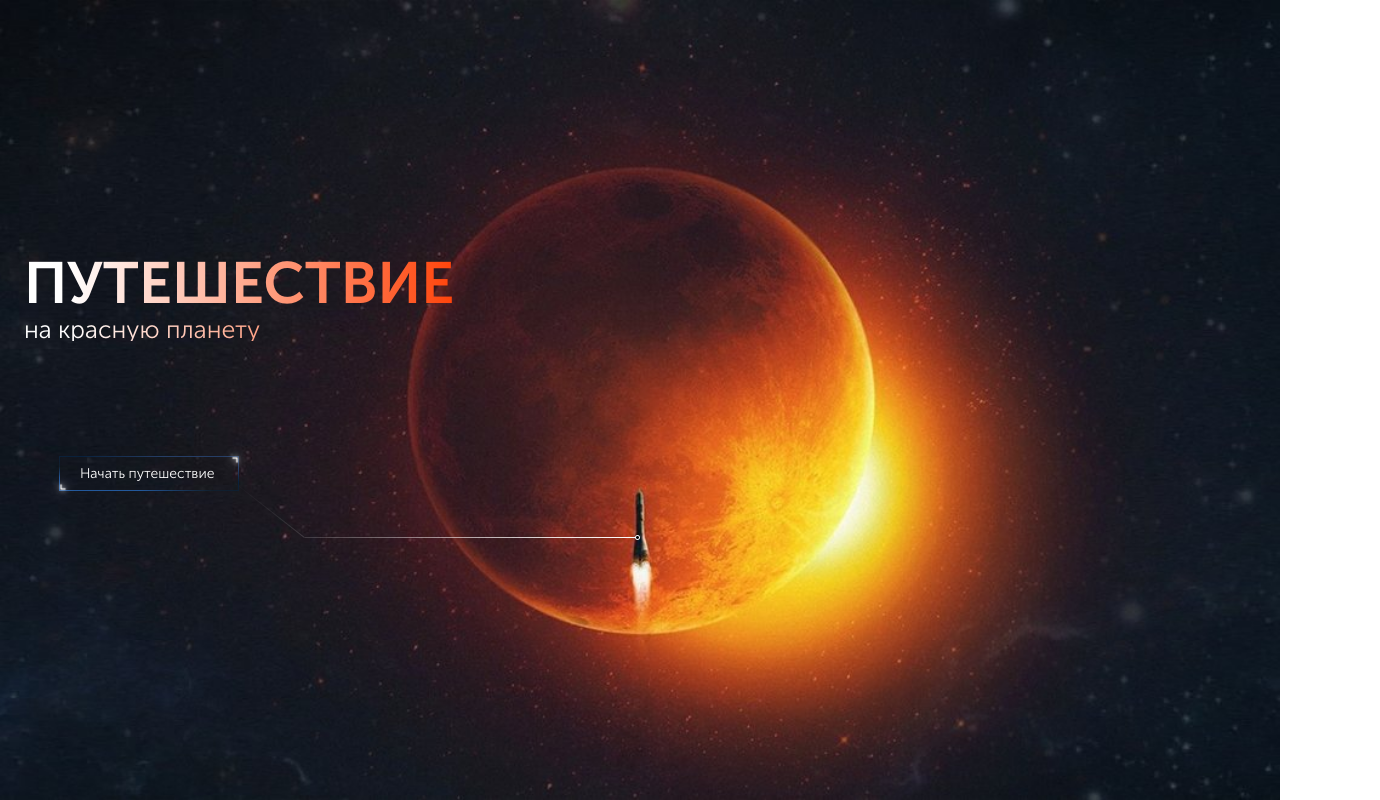
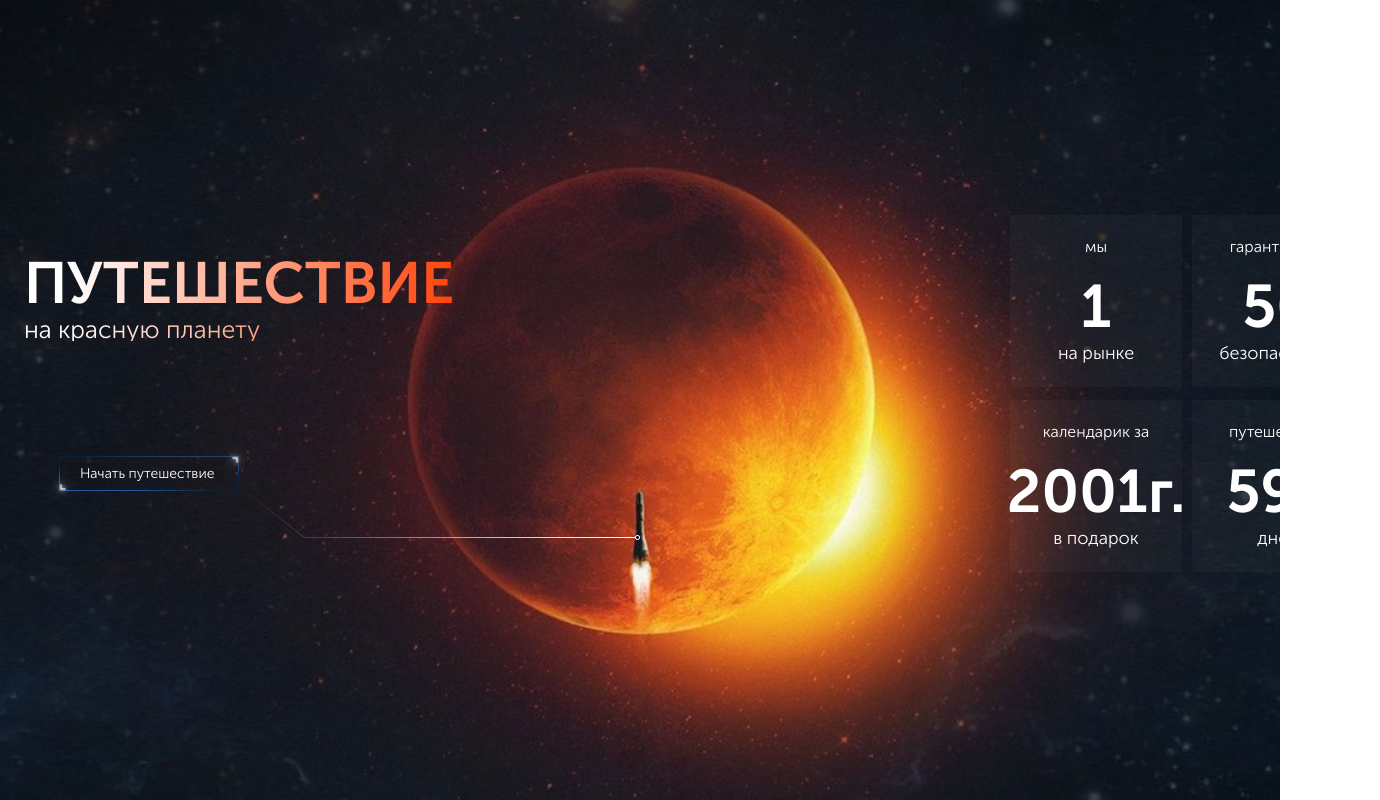
Before and after one commit to Larionov-Anton/Elon_Musc, a plain HTML site: page index.html in a window 1280 px wide. Shown: the whole page, 1380 px wide, since content can reach past the window. Drawn offline with nearby package versions, Linux system fonts and the light colour scheme.

Commit message:
Add a block advantages
An absolutely centrally positioned block with advantages on flex

```diff
--- a/#source/scss/style.scss
+++ b/#source/scss/style.scss
@@ -221,18 +221,59 @@ body {
 
 	// .main-screen__advantages
 
-	&__advantages {}
+	&__advantages {
+		position: absolute;
+		width: 370px;
+		height: 370px;
+		top: 50%;
+		right: 50%;
+		@include tr(200%, -50%, 0);
+	}
 }
 
 .advantages-main-screen {
 
+	display: flex;
+	flex-wrap: wrap;
+
 	// .advantages-main-screen__item
 
-	&__item {}
+	&__item {
+		display: flex;
+		justify-content: center;
+		align-items: center;
+		width: 172px;
+		height: 172px;
+		background-color: rgb(255, 255, 255, 0.03);
+		margin: 0px 10px 0px 0px;
+	}
 
 	// .advantages-main-screen__text
 
-	&__text {}
+	&__text {
+
+		font-family: 'Museo Sans Cyrl';
+		font-size: 16px;
+		line-height: 1.2;
+		font-weight: 100;
+		color: #ffffff;
+		text-align: center;
+	}
+
+	// .advantages-main-screen__text--bold
+
+	&__text--bold {
+		display: inline-block;
+		margin: 15px 0px 0px 0px;
+		font-size: 60px;
+		font-weight: 700;
+	}
+
+	// .advantages-main-screen__text--fzmore
+
+	&__text--fzmore {
+		font-size: 18px;
+	}
 }
 
 //====================================================================================================
--- a/index.html
+++ b/index.html
@@ -46,8 +46,16 @@
 				</div>
 				<div class="main-screen__advantages advantages-main-screen">
 					<div class="advantages-main-screen__item">
-						<div class="advantages-main-screen__text">
-						</div>
+						<div class="advantages-main-screen__text"> мы <br> <span class="advantages-main-screen__text--bold">1</span> <br> <span class="advantages-main-screen__text--fzmore">на рынке</span> </div>
+					</div>
+					<div class="advantages-main-screen__item">
+						<div class="advantages-main-screen__text"> гарантируем <br> <span class="advantages-main-screen__text--bold">50</span> <br> <span class="advantages-main-screen__text--fzmore">безопасность</span> </div>
+					</div>
+					<div class="advantages-main-screen__item">
+						<div class="advantages-main-screen__text"> календарик за <br> <span class="advantages-main-screen__text--bold">2001г.</span> <br> <span class="advantages-main-screen__text--fzmore">в подарок</span> </div>
+					</div>
+					<div class="advantages-main-screen__item">
+						<div class="advantages-main-screen__text"> путешествие <br> <span class="advantages-main-screen__text--bold">597</span> <br> <span class="advantages-main-screen__text--fzmore">дней</span> </div>
 					</div>
 				</div>
 			</section>
```
Also changed, not shown: css/style.css, 1 other file.
